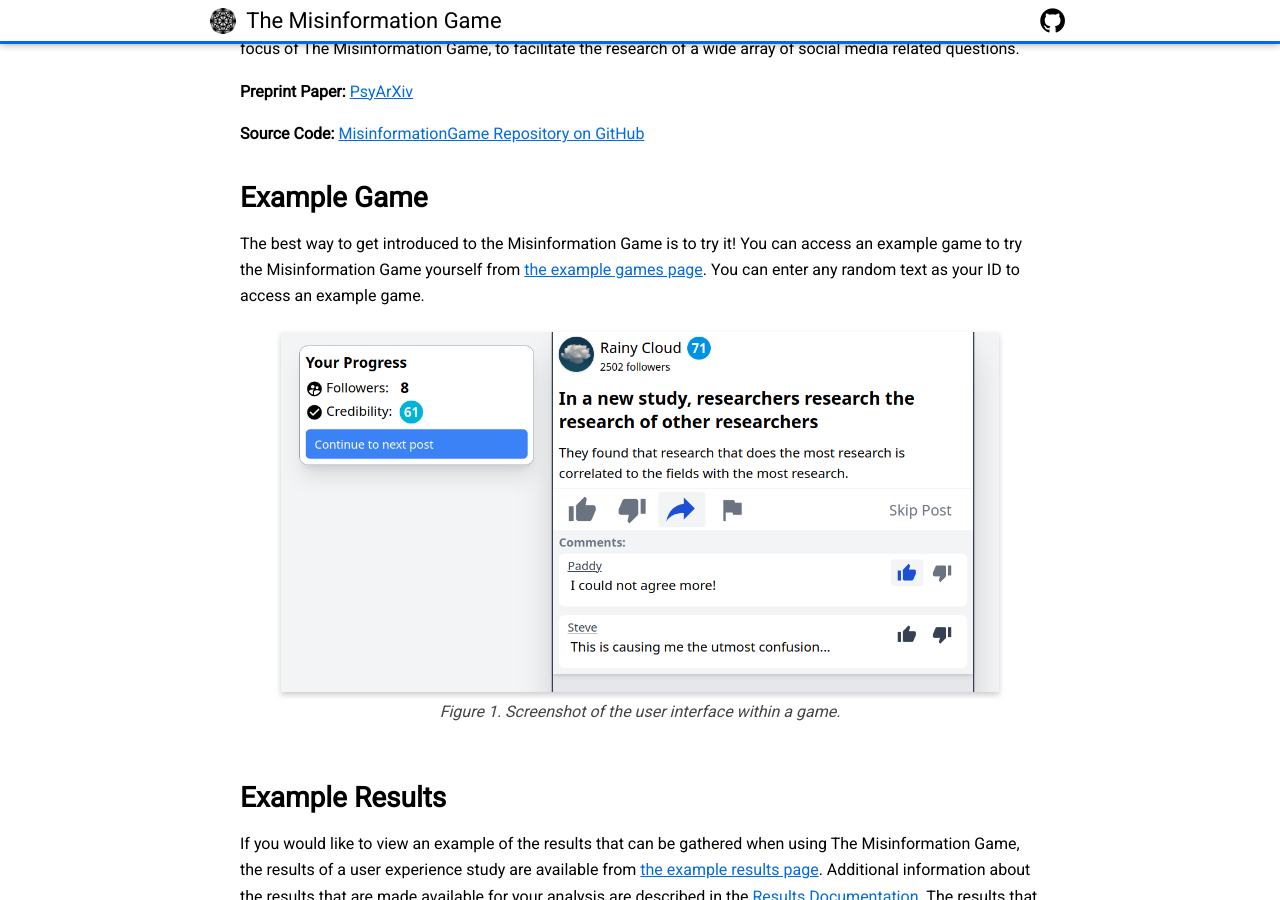
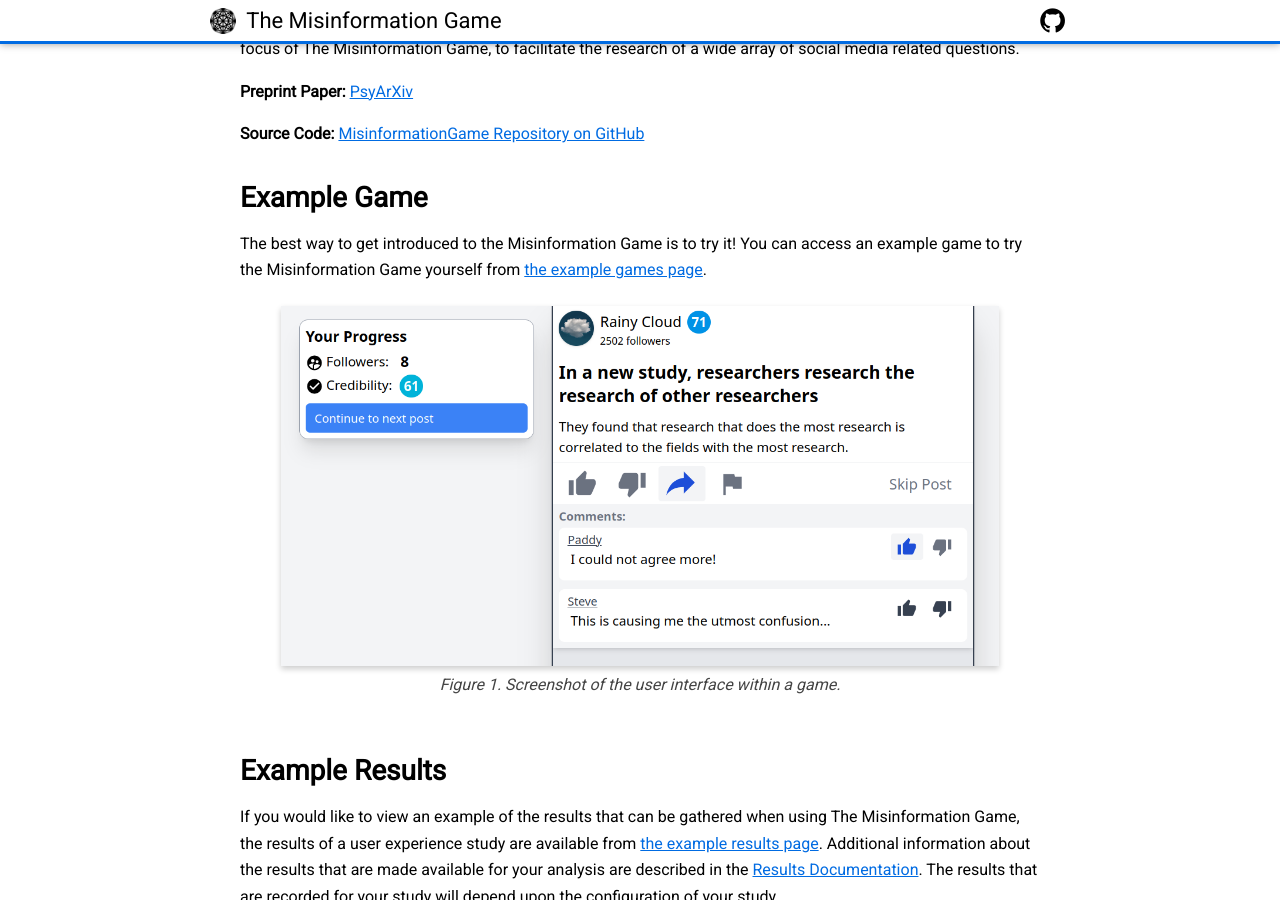
Before and after one commit to beekewardin/themisinformationgame.github.io, a Jekyll site: the page built from Home.md, in a window 1280 px wide and 900 px high, scrolled down 330 px. Built offline with Jekyll 4.4.1, drawn with Linux system fonts in a browser that asks for light colours; nearby versions of some CDN libraries; our own code applies the rules of GitHub Pages for plain Markdown files.

Commit message:
Remove sentences telling users to enter an ID to access the example games

```diff
--- a/Home.md
+++ b/Home.md
@@ -36,8 +36,7 @@ permalink: /
 
 The best way to get introduced to the Misinformation Game is to try it!
 You can access an example game to try the Misinformation Game yourself
-from [the example games page](/link/ExampleGame). You can enter any
-random text as your ID to access an example game.
+from [the example games page](/link/ExampleGame).
 
 <figure id="fig1">
     <img src="screenshots/example-game.png" alt="Figure 1. Screenshot of the user interface within a game." height="582" />
```
Also changed, not shown: GettingStarted.md (+1 -2 lines).
